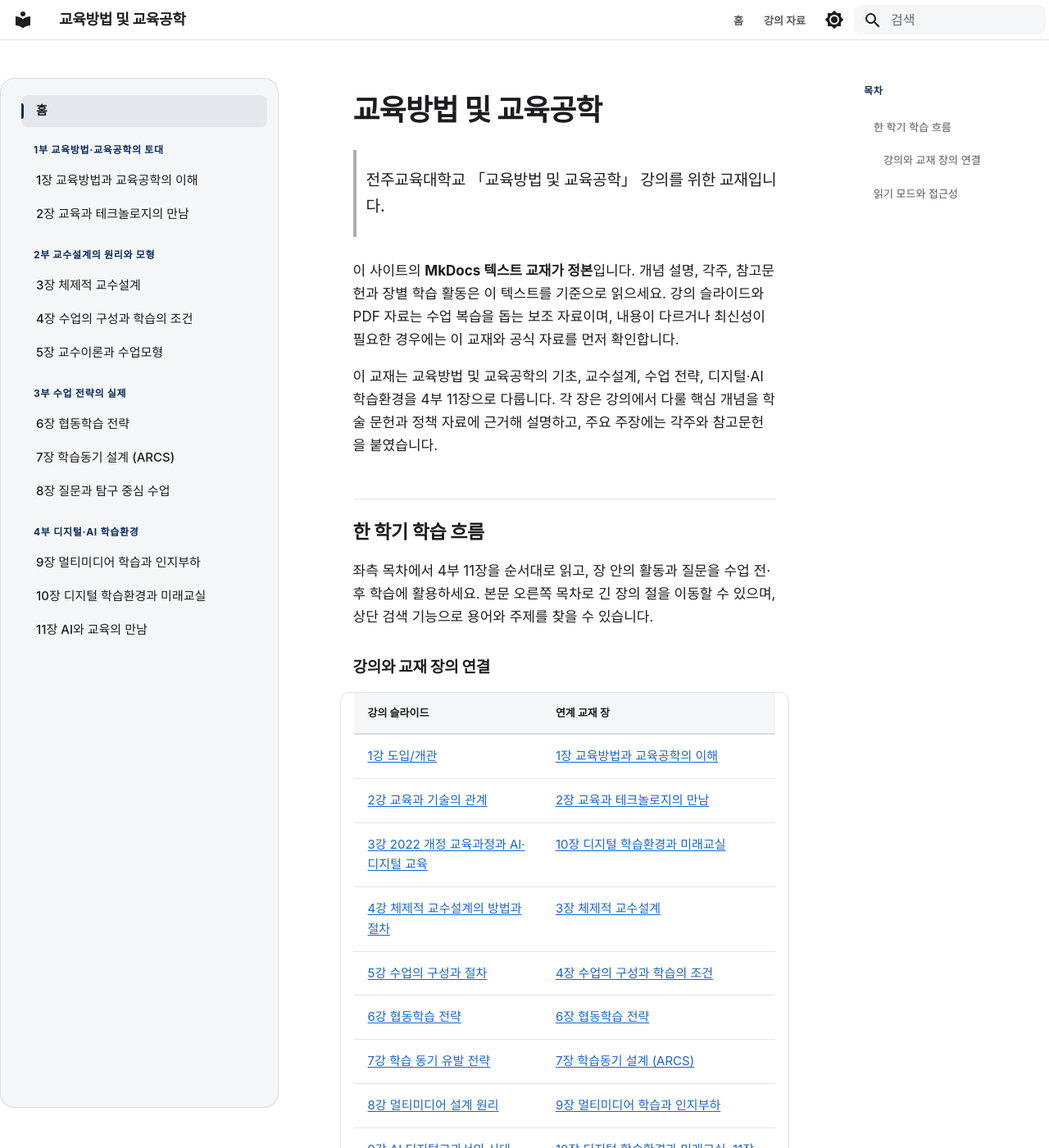
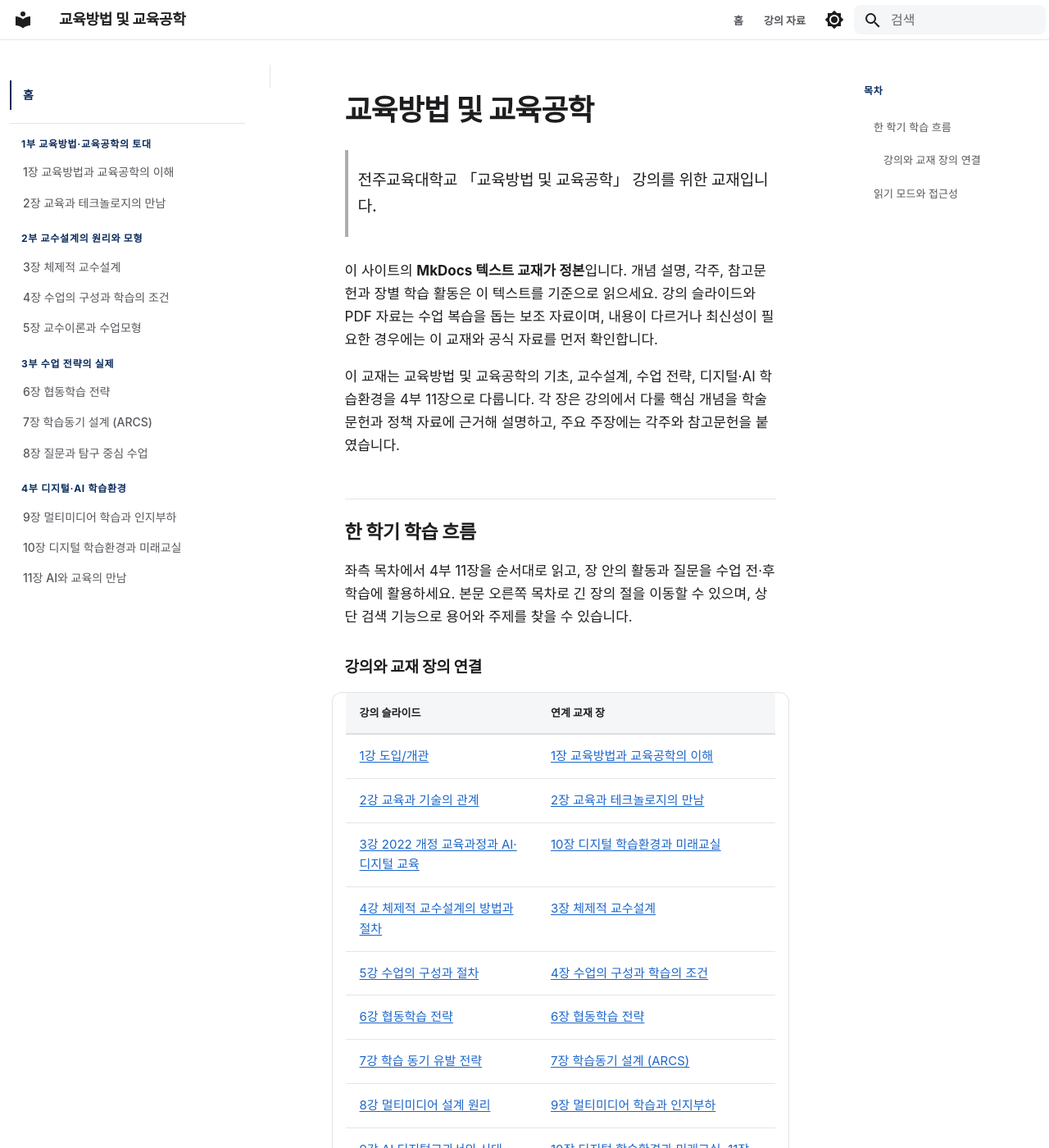
Before and after one commit to taehyeonglim/edtech, an MkDocs documentation site: the page built from docs/index.md, in a window 1280 px wide and 1400 px high. Shown: the whole window at 82% size. Built offline with MkDocs 1.6.1 and Material for MkDocs 9.7.7, drawn with Linux system fonts in a browser that asks for light colours; some web fonts are replaced.

Commit message:
Redesign textbook navigation rail

```diff
--- a/docs/stylesheets/extra.css
+++ b/docs/stylesheets/extra.css
@@ -374,7 +374,7 @@ body {
   border-bottom-color: var(--separator);
 }
 
-/* Navigation borrows the viewer sidebar's labels, panels, and current-state bar. */
+/* Navigation uses a quiet document rail with a restrained current-state marker. */
 .md-nav__title,
 .md-nav__item--section > .md-nav__link,
 /* Material colors section labels with a [for]-qualified rule; match its specificity. */
@@ -422,18 +422,21 @@ body {
 
 @media screen and (min-width: 76.25em) {
   .md-sidebar--primary {
-    padding: .8rem 0;
-    width: 17rem;
+    border-right: 1px solid var(--separator);
+    padding: .7rem 1.15rem .7rem 0;
+    width: 16.5rem;
   }
 
   .md-sidebar--primary .md-sidebar__scrollwrap {
-    background: var(--bg-secondary);
-    border: 1px solid var(--separator);
-    border-radius: var(--r-lg);
-    box-shadow: var(--shadow-card);
+    background: transparent;
+    border: 0;
+    border-radius: 0;
+    box-shadow: none;
     margin: 0;
     max-height: calc(100vh - 7.2rem);
-    padding: .75rem .65rem;
+    padding: .2rem .35rem .75rem 0;
+    scrollbar-color: var(--separator) transparent;
+    scrollbar-width: thin;
   }
 
   .md-sidebar--primary .md-sidebar__inner {
@@ -448,50 +451,50 @@ body {
   }
 
   .md-sidebar--primary .md-nav--primary > .md-nav__list {
-    padding-top: .15rem;
+    padding-top: 0;
+  }
+
+  .md-sidebar--primary .md-nav--primary > .md-nav__list > .md-nav__item:first-child {
+    border-bottom: 1px solid var(--separator);
+    margin-bottom: .75rem;
+    padding-bottom: .75rem;
   }
 
   .md-sidebar--primary .md-nav__item--section {
-    margin: 1rem 0 0;
+    margin: .85rem 0 0;
   }
 
   .md-sidebar--primary .md-nav__item--section > .md-nav__link {
     margin: 0;
-    padding: 0 .75rem .4rem;
+    padding: 0 .55rem .35rem .7rem;
   }
 
   .md-sidebar--primary .md-nav__item:not(.md-nav__item--section) > .md-nav__link {
-    border-radius: var(--r-sm);
-    color: var(--label);
-    font-size: 15px;
+    border-left: 2px solid transparent;
+    border-radius: 0 6px 6px 0;
+    color: var(--label-secondary);
+    font-size: 14px;
     font-weight: 500;
-    line-height: 1.35;
-    margin: .08rem 0;
-    padding: .48rem .7rem .48rem .9rem;
-    position: relative;
+    line-height: 1.4;
+    margin: .04rem 0;
+    padding: .42rem .55rem .42rem .7rem;
   }
 
   .md-sidebar--primary .md-nav__item:not(.md-nav__item--section) > .md-nav__link:hover,
   .md-sidebar--primary .md-nav__item:not(.md-nav__item--section) > .md-nav__link:focus {
     background: var(--fill-hover);
-    color: var(--label);
+    color: var(--accent);
   }
 
   .md-sidebar--primary .md-nav__item:not(.md-nav__item--section) > .md-nav__link--active {
-    background: var(--accent-fill);
-    color: var(--label);
+    border-left-color: var(--accent);
+    background: transparent;
+    color: var(--accent);
     font-weight: 700;
   }
 
   .md-sidebar--primary .md-nav__item:not(.md-nav__item--section) > .md-nav__link--active::before {
-    background: var(--accent);
-    border-radius: 0 var(--r-pill) var(--r-pill) 0;
-    bottom: .5rem;
-    content: "";
-    left: 0;
-    position: absolute;
-    top: .5rem;
-    width: 3px;
+    display: none;
   }
 }
 
```
